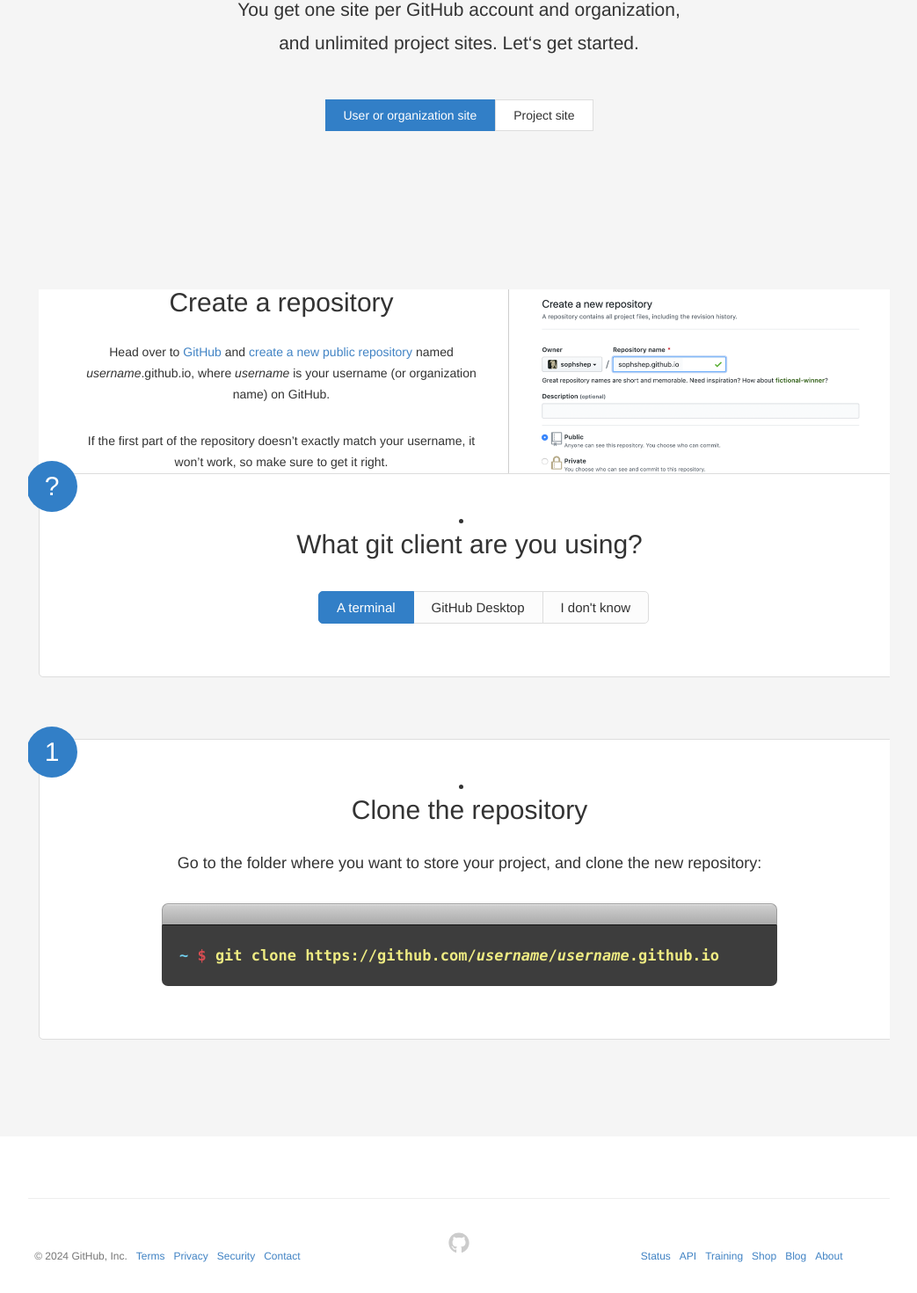
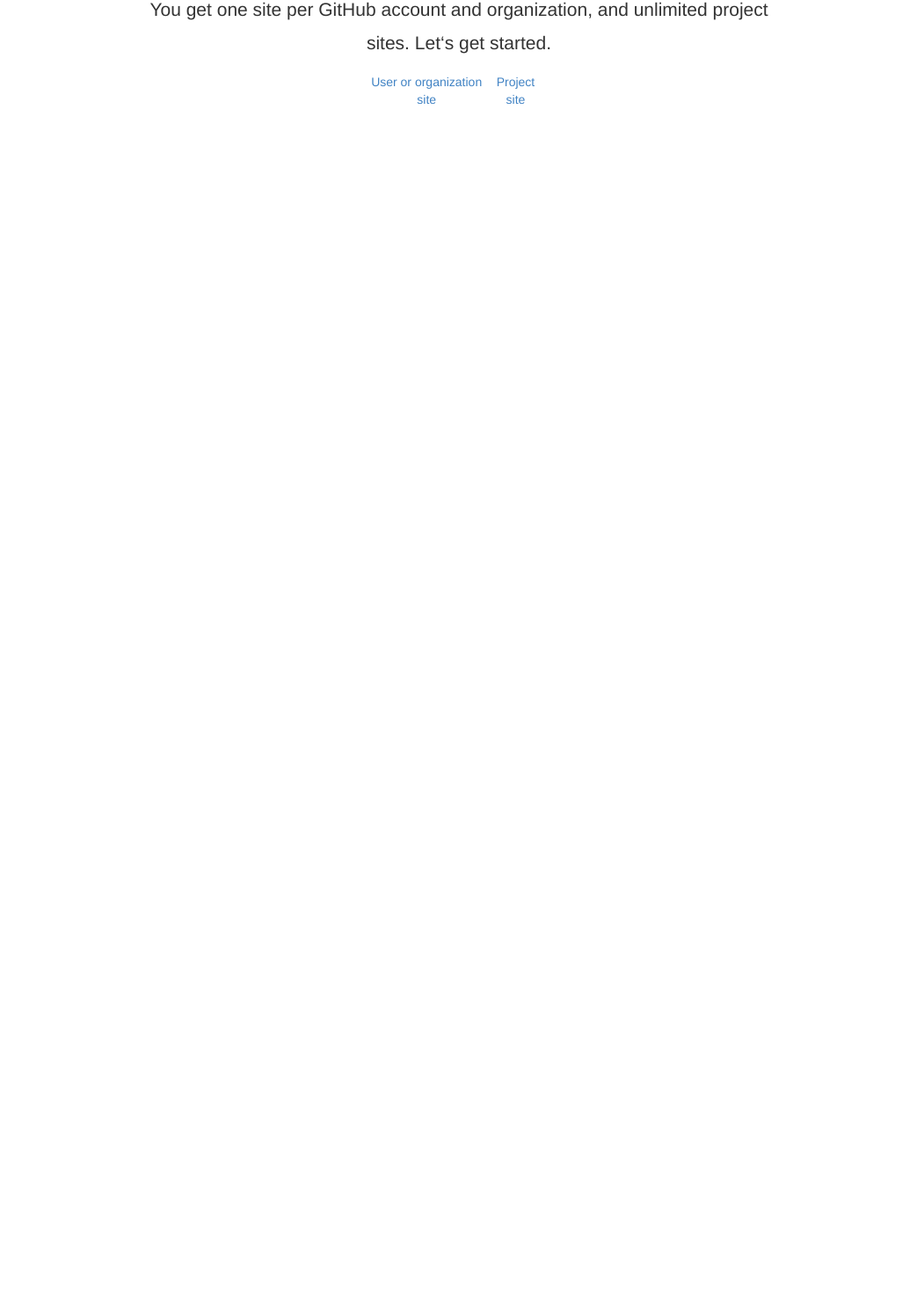
Before and after one commit to andrijaJ01/github-pages-clone, a React (Create React App) app: page / in a window 1280 px wide. Shown: the part 1026-2496 px from the top of the page at 88% size, without its empty margins (118-1161 px from the left). After the commit the page ends 1165 px from the top, so only its background shows below. Built offline with nearby package versions, Linux system fonts and the light colour scheme.

Commit message:
implement react bootstrap in tutorial section

```diff
--- a/src/App.js
+++ b/src/App.js
@@ -5,16 +5,20 @@
 import Footer from './components/Footer';
 import NextSteps from './components/NextSteps';
 import 'bootstrap/dist/css/bootstrap.min.css';
+import { BrowserRouter as Router } from "react-router-dom";
+
 
 
 function App() {
   return (
+    <Router>
   <Container fluid className="gx-0">
     <HeroSpot />
     <TutorialSection />
     {/*<NextSteps />*/}
-    <Footer />
+
   </Container>
+  </Router>
   );
 }
 
--- a/src/components/Footer/index.jsx
+++ b/src/components/Footer/index.jsx
@@ -1,14 +1,13 @@
 import React from 'react';
 import { Row, Col } from 'react-bootstrap';
-import './style.scss'; // Import the SCSS file
+import './style.scss';
 import { FaGithub } from "react-icons/fa";
-import { BrowserRouter as Router, Link } from "react-router-dom";
+import {  Link } from "react-router-dom";
 
 const Footer = () => {
   return (
-    <Router>
-      <footer className="page-footer text-center">
-        <Row fluid className="d-flex-inline align-items-center justify-content-center gx-0 px-0 w-100">
+      <footer className="text-center">
+        <Row className="d-flex-inline align-items-center justify-content-center gx-0 px-0 w-100">
           <Col xs={12} md={4} className="text-md-left">
             <p>&copy; 2024 <span>GitHub</span>, Inc.</p>
             <p><Link to="https://docs.github.com/en/github/site-policy/github-terms-of-service">Terms</Link></p>
@@ -18,7 +17,7 @@
           </Col>
           <Col xs={12} md={4} className="text-center">
             <Link to="/">
-              <FaGithub className="octicon-mark-github" />
+              <FaGithub />
             </Link>
           </Col>
           <Col xs={12} md={4} className="text-md-right">
@@ -31,7 +30,6 @@
           </Col>
         </Row>
       </footer>
-    </Router>
   );
 };
 
--- a/src/components/Hero/index.jsx
+++ b/src/components/Hero/index.jsx
@@ -10,7 +10,7 @@
 const HeroSpot = () => {
   return (
     <section className='hero-spot'>
-      <Row noGutters className='gx-0'>
+      <Row className='gx-0'>
         <Col xs={12} className="text-center">
           <a href="/">
             <img src={logo} alt="GitHub Pages" className="logo" />
--- a/src/components/Tutorial/QuestionsTab/index.jsx
+++ b/src/components/Tutorial/QuestionsTab/index.jsx
@@ -1,7 +1,9 @@
 import React, { useState } from 'react';
 import { Row, Col, Image } from 'react-bootstrap';
 import '../style.scss';
-import ghdesktop from "../../../assets/ghdesktop.png"
+import ghdesktop from "../../../assets/ghdesktop.png";
+import found from     "../../../assets/foundation.png"
+
 const QuestionTabsSection = () => {
   const [questionTab, setQuestionTab] = useState('option-terminal');
 
@@ -10,58 +12,58 @@
   };
 
   return (
-    <section id="tutorial" className="tutorial">
+    <section>
+      {/*
       <Row id="user-site" className="tutorial-list wrapper active">
-        <Col id="create-repo-step" className="image-right">
-          <h4>Create a repository</h4>
+     <Col xs={12} md={6} lg={7} className="image-right">
           <p>Head over to <a href="https://github.com">GitHub</a> and <a data-proofer-ignore="true" href="https://github.com/new">create a new public repository</a> named <em>username</em>.github.io, where <em>username</em> is your username (or organization name) on GitHub.</p>
           <p className="details">If the first part of the repository doesn’t exactly match your username, it won’t work, so make sure to get it right.</p>
         </Col>
 
-        <li className="question">
+        <Col xs={12} md={6} lg={5} className="question">
           <h4>What git client are you using?</h4>
-          <ul className="tabs">
-            <li>
+          <Row className="tabs">
+            <Col xs={4}>
               <a
                 id="option-terminal"
                 href="#terminal-step-1"
-                className={questionTab === 'option-terminal' ? 'selected' : ''}
+                className={`tab-link ${questionTab === 'option-terminal' ? 'selected' : ''}`}
                 onClick={() => handleTabClick('option-terminal')}
               >
                 A terminal
               </a>
-            </li>
-            <li>
+            </Col>
+            <Col xs={4}>
               <a
                 id="option-desktop"
                 href="#setup-in-desktop"
-                className={questionTab === 'option-desktop' ? 'selected' : ''}
+                className={`tab-link ${questionTab === 'option-desktop' ? 'selected' : ''}`}
                 onClick={() => handleTabClick('option-desktop')}
               >
                 GitHub Desktop
               </a>
-            </li>
-            <li>
+            </Col>
+            <Col xs={4}>
               <a
                 id="option-newuser"
                 href="#new-user-step-1"
-                className={questionTab === 'option-newuser' ? 'selected' : ''}
+                className={`tab-link ${questionTab === 'option-newuser' ? 'selected' : ''}`}
                 onClick={() => handleTabClick('option-newuser')}
               >
                 I don't know
               </a>
-            </li>
-          </ul>
-        </li>
+            </Col>
+          </Row>
+        </Col>
 
-        <li id="new-user-step-1" className={questionTab !== 'option-newuser' ? 'option-newuser hidden' : 'option-newuser'}>
+        <Col xs={12} className={`question-step ${questionTab !== 'option-newuser' ? 'hidden' : ''} image-right`}>
           <h4>Download GitHub Desktop</h4>
           <p>GitHub Desktop is a great way to use Git and GitHub on macOS and Windows.</p>
           <a className="desktop-download" href="https://desktop.github.com"><span className="icon"></span>Download GitHub Desktop</a>
-          <Image src={ghdesktop} width="1054" alt="GitHub Desktop screenshot" className="full-size" />
-        </li>
+          <Image src={ghdesktop} width="100%" alt="GitHub Desktop screenshot" className="full-size" />
+        </Col>
 
-        <li id="terminal-step-1" className={questionTab !== 'option-terminal' ? 'option-terminal hidden' : 'option-terminal'}>
+        <Col xs={12} className={`question-step ${questionTab !== 'option-terminal' ? 'hidden' : ''} image-right`}>
           <h4>Clone the repository</h4>
           <p>Go to the folder where you want to store your project, and clone the new repository:</p>
           <div className="terminal">
@@ -70,13 +72,28 @@
               <p><span className="path">~</span><span className="prompt">$</span>git clone https://github.com/<em>username</em>/<em>username</em>.github.io</p>
             </div>
           </div>
-        </li>
+        </Col>
 
-        <li id="setup-in-desktop" className={questionTab !== 'option-desktop' ? 'option-desktop image-right hidden' : 'option-desktop image-right'}>
+        <Col xs={12} className={`question-step ${questionTab !== 'option-desktop' ? 'hidden' : ''} image-right`}>
           <h4>Clone the repository</h4>
           <p>Click the "Set up in Desktop" button. When the GitHub desktop app opens, save the project.</p>
           <p className="details">If the app doesn't open, launch it and clone the repository from the app.</p>
-        </li>
+        </Col>
+      </Row>
+      */}
+
+      <Row >
+        <Col className='d-flex'>
+        <Row>
+        <Col md={7}>
+        <p>Head over to <a href="https://github.com">GitHub</a> and <a data-proofer-ignore="true" href="https://github.com/new">create a new public repository</a> named <em>username</em>.github.io, where <em>username</em> is your username (or organization name) on GitHub.</p>
+          <p className="details">If the first part of the repository doesn’t exactly match your username, it won’t work, so make sure to get it right.</p>
+        </Col>
+        <Col >
+          <Image fluid src={found}/>
+        </Col>
+        </Row>
+        </Col>
       </Row>
     </section>
   );
--- a/src/components/Tutorial/index.jsx
+++ b/src/components/Tutorial/index.jsx
@@ -1,36 +1,29 @@
-import React, { useState } from 'react';
-import { Row, Col, Image } from 'react-bootstrap';
+import React from 'react';
+import { Row, Col } from 'react-bootstrap';
 import 'bootstrap/dist/css/bootstrap.min.css';
-import "./style.scss";
-import Card from '../UI/Card';
-import QuestionTabsSection from './QuestionsTab';
+import './style.scss';
+import {Link} from 'react-router-dom'
 
 const TutorialSection = () => {
-  const [activeTab, setActiveTab] = useState("user-site");
-  const [questionTab, setQuestionTab] = useState("option-terminal");
-
-  const handleTabClick = (tabId) => {
-    setQuestionTab(tabId);
-  };
-
   return (
-    <section id="tutorial" className="tutorial">
-      <h1>Ready to get started? Build your own site from scratch or generate one for your project.</h1>
-      <h2>You get one site per GitHub account and organization, <br />and unlimited project sites. Let‘s get started.</h2>
-
-      <Row className="tabs justify-content-center">
-        <Col md={12}>
-          <a href="#user-site" className={activeTab === "user-site" ? "selected" : ""} onClick={() => setActiveTab("user-site")}>User or organization site</a>
-          <a href="#project-site" className={activeTab === "project-site" ? "selected" : ""} onClick={() => setActiveTab("project-site")}>Project site</a>
+    <section>
+      <Row className="gx-0">
+        <Col>
+          <h1>Ready to get started? Build your own site from scratch or generate one for your project.</h1>
+          <h2>You get one site per GitHub account and organization, and unlimited project sites. Let‘s get started.</h2>
         </Col>
       </Row>
-
-      <Row id="user-site" className={`tutorial-list wrapper ${activeTab === "user-site" ? "active" : ""}`}>
-        <QuestionTabsSection />
-      </Row>
-
-      <Row id="project-site" className={`tutorial-list wrapper ${activeTab === "project-site" ? "active" : ""}`}>
-        {/* Content for project site */}
+      <Row className="text-center justify-content-center align-items-center my-3 gx-0">
+        <Col xs="auto" className="d-flex justify-content-center align-items-center">
+          <Row className="gx-0">
+            <Col md={8} className='d-inline-block fs-15px'>
+              <Link to="#user-site" className="selected ">User or organization site</Link>
+            </Col>
+            <Col md={3}>
+              <Link to="#project-site">Project site</Link>
+            </Col>
+          </Row>
+        </Col>
       </Row>
     </section>
   );
--- a/src/components/Tutorial/style.scss
+++ b/src/components/Tutorial/style.scss
@@ -36,7 +36,7 @@
 .question .tabs{
     margin:30px auto 0
 }
-.tabs li{
+.tabs a{
     display:inline-block !important;
     margin:0 !important;
     font-size:15px !important;
```
Also changed, not shown: src/components/Footer/style.scss (+4 -4 lines).
